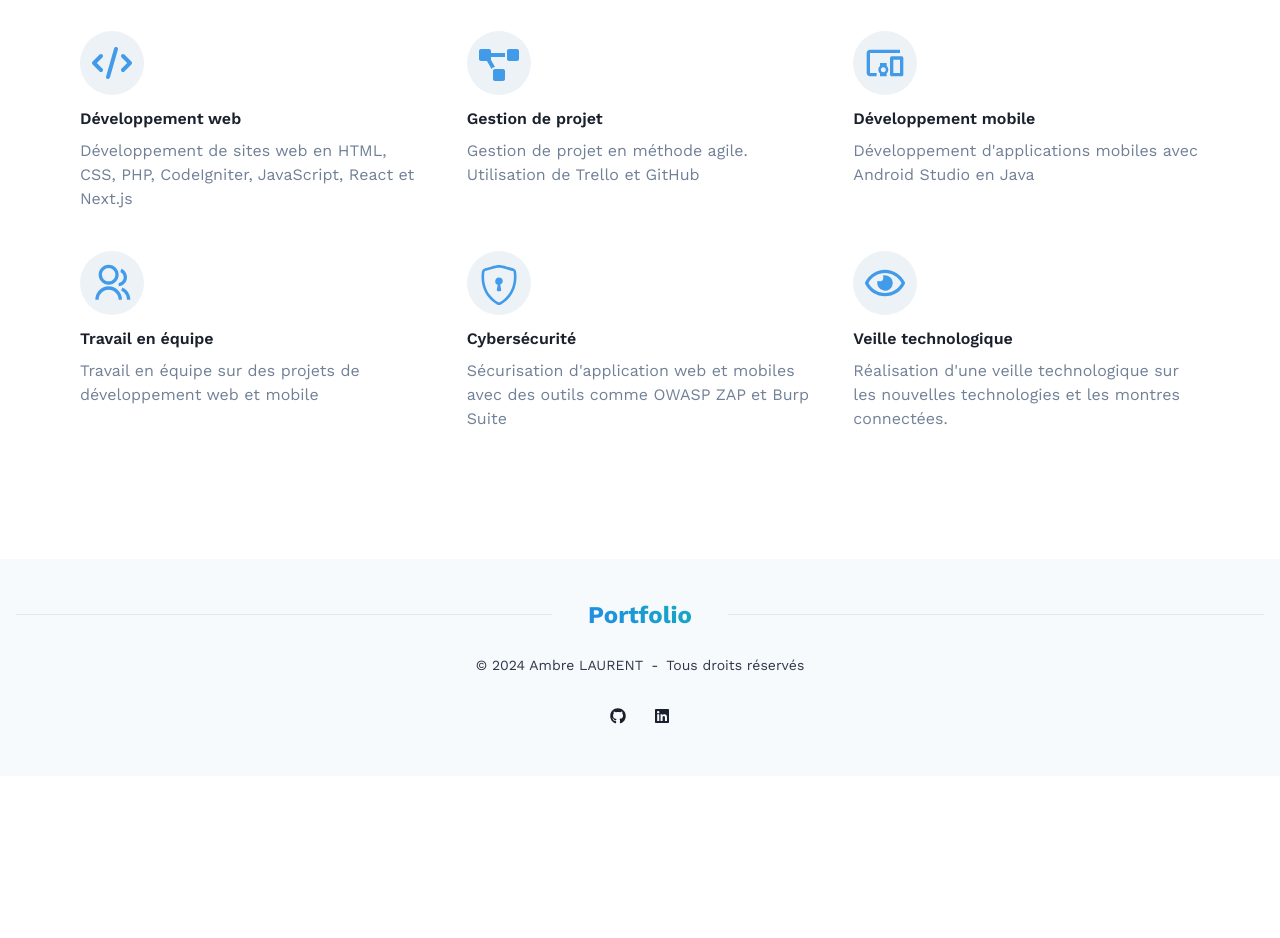
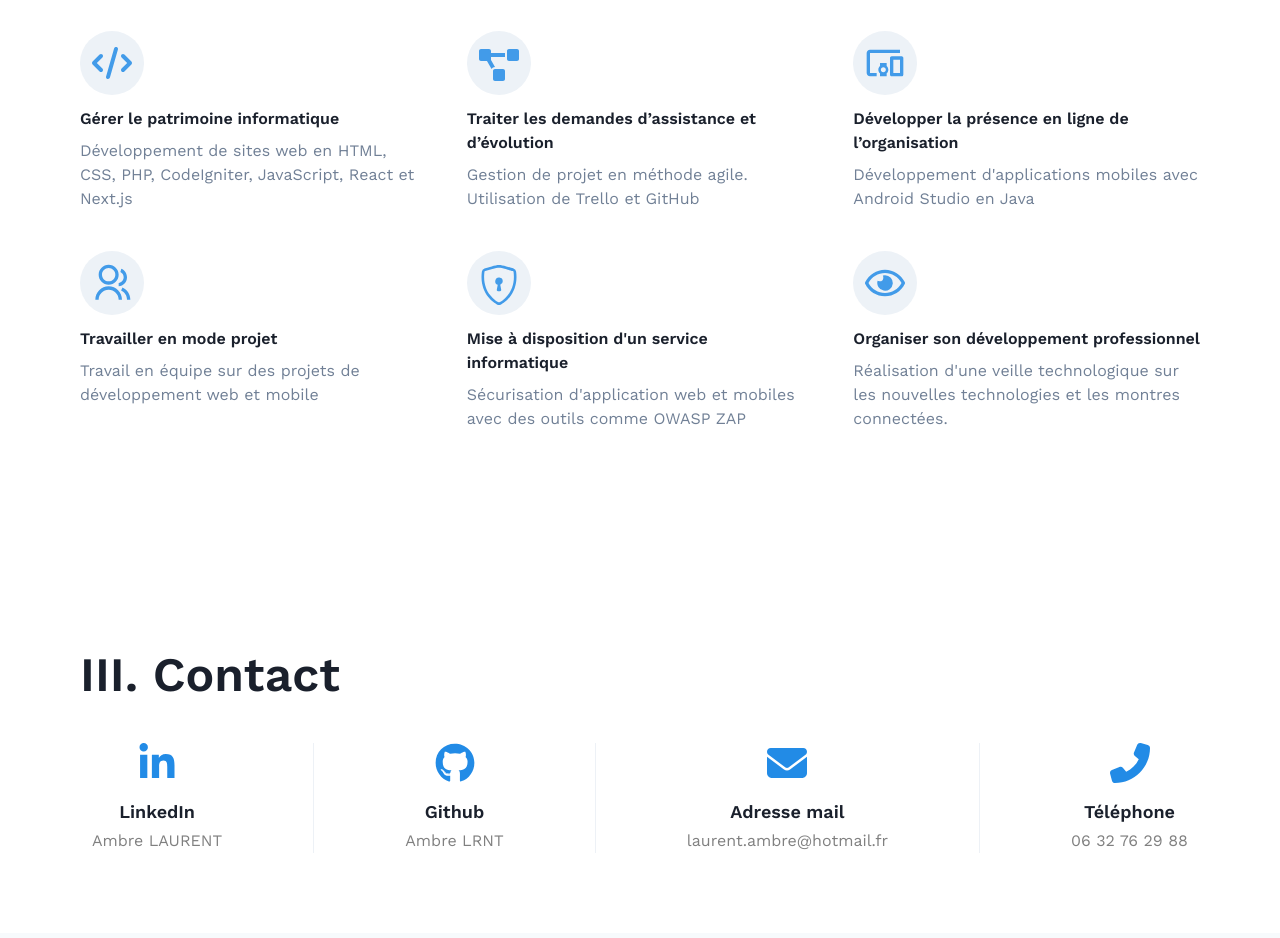
Before and after one commit to Ukureii/portfolio, a Next.js app: page / in a window 1280 px wide. Shown: the part 1714-2652 px from the top of the page. Before the commit the page ends 2490 px from the top, so only its background shows below. Built offline with nearby package versions, Linux system fonts and the light colour scheme.

Commit message:
change Contact.js, Footer.js, globals.css, Hero.js, NavBar.js, page.js, Skills.js, Slides.js

```diff
--- /dev/null
+++ b/app/components/Contact.js
@@ -0,0 +1,74 @@
+import React from 'react';
+import {Stack, Text, Divider, Icon, Flex, Link} from "@chakra-ui/react";
+import {Fragment} from "react";
+import { FaLinkedinIn, FaGithub, FaPhoneFlip, FaEnvelope } from "react-icons/fa6";
+
+const contactOptions = [
+    {
+        label: 'LinkedIn',
+        value: 'Ambre LAURENT',
+        link: 'https://www.linkedin.com/in/ambre-laurent-847129257/',
+        icon: FaLinkedinIn
+    },
+    {
+        label: 'Github',
+        value: 'Ambre LRNT',
+        link: 'https://github.com/Ukureii',
+        icon: FaGithub
+    },
+    {
+        label: 'Adresse mail',
+        value: 'laurent.ambre@hotmail.fr',
+        link: 'mailto:laurent.ambre@hotmail.fr',
+        icon: FaEnvelope
+    },
+    {
+        label: 'Téléphone',
+        value: '06 32 76 29 88',
+        link: 'tel:0632762988',
+        icon: FaPhoneFlip
+    }
+];
+
+export default function Contact() {
+    return (
+        <>
+            <Stack p={20} >
+                <Text fontWeight={600} mb={6} fontSize={{ base: 'xl', sm: '4xl', lg: '5xl' }}>
+                    III. Contact
+                </Text>
+                <Stack
+                    spacing={{ base: 6, md: 0 }}
+                    direction={{ base: 'column', md: 'row' }}
+                    justifyContent="space-between"
+                >
+                    {contactOptions.map((option, index) => (
+                        <Fragment key={index}>
+                            <Stack
+                                spacing={3}
+                                direction="column"
+                                alignItems="center"
+                                px={3}
+                            >
+                                <Link href={option.link} isExternal>
+                                    <Icon className={'btnIcon'} as={option.icon} w={10} h={10} color={'#228be6'}/>
+                                </Link>
+                                <Text mt={-1} fontSize="lg" fontWeight="semibold">
+                                    {option.label}
+                                </Text>
+                                <Text mt={-2} color={'gray'} fontSize="md" textAlign="center">
+                                    {option.value}
+                                </Text>
+                            </Stack>
+                            {contactOptions.length - 1 !== index && (
+                                <Flex d={{ base: 'none', md: 'flex' }}>
+                                    <Divider orientation="vertical" />
+                                </Flex>
+                            )}
+                        </Fragment>
+                    ))}
+                </Stack>
+            </Stack>
+        </>
+    )
+}
--- a/app/components/Footer.js
+++ b/app/components/Footer.js
@@ -6,7 +6,6 @@ import {
     Link,
     useColorModeValue,
     Stack,
-    IconButton
 } from '@chakra-ui/react'
 import Logo from './Logo'
 import { FaLinkedin, FaGithub } from "react-icons/fa6";
@@ -49,9 +48,13 @@ export default function Footer() {
                         Tous droits réservés
                     </Text>
                 </Stack>
-                <Stack justify={'center'} mt={5} direction={'row'} spacing={1}>
-                    <IconButton variant={'ghost'} isRound={true} icon={<FaGithub />} as={Link} href={'https://github.com/Ukureii'} target={"_blank"} />
-                    <IconButton variant={'ghost'} isRound={true} icon={<FaLinkedin />} as={Link} href={'https://fr.linkedin.com/in/ambre-laurent-847129257?trk=people-guest_people_search-card'} target={"_blank"} />
+                <Stack justify="center" mt={5} direction="row" spacing={3}>
+                    <Link href="https://github.com/Ukureii" isExternal>
+                        <button className={'btn'}><FaGithub fontSize={18} /></button>
+                    </Link>
+                    <Link href="https://www.linkedin.com/in/ambre-laurent-847129257/" isExternal>
+                        <button className={'btn'}><FaLinkedin fontSize={18} /></button>
+                    </Link>
                 </Stack>
             </Box>
         </Box>
--- a/app/components/HomePage.js
+++ b/app/components/Hero.js
@@ -14,7 +14,7 @@ import {
 } from '@chakra-ui/react'
 import { FaGithub } from 'react-icons/fa'
 
-export default function CallToActionWithVideo() {
+export default function Hero() {
   return (
     <Container maxW={'7xl'} mt={{ lg: '-40px' }} mb={{ sm: '20px', md: '40px', lg: '40px' }}>
       <Stack
--- a/app/components/NavBar.js
+++ b/app/components/NavBar.js
@@ -6,9 +6,10 @@ import {
 } from '@chakra-ui/react';
 
 const navLinks = [
-  { name: 'Accueil', path: '/' },
-  { name: 'Projets', path: '/projets' },
-  { name: 'Contact', path: '/contact' },
+  { name: 'Accueil', path: '#' },
+  { name: 'Projets', path: '#projets' },
+  { name: 'Compétences', path: '#competences' },
+  { name: 'Contact', path: '#contact' },
   { name: 'CV', path: '/cv' }
 ];
 
--- a/app/components/Skills.js
+++ b/app/components/Skills.js
@@ -6,7 +6,6 @@ import { FaProjectDiagram, FaRegEye } from "react-icons/fa";
 import { MdDevicesOther } from "react-icons/md";
 import { RiGroupLine } from "react-icons/ri";
 import { BsShieldLock } from "react-icons/bs";
-
 
 const Feature = ({ title, text, icon }) => {
   return (
@@ -37,42 +36,42 @@ export default function SimpleThreeColumns() {
       <SimpleGrid columns={{ base: 1, md: 3 }} spacing={10}>
         <Feature
           icon={<Icon as={FaCode} w={10} h={10} />}
-          title={'Développement web'}
+          title={'Gérer le patrimoine informatique'}
           text={
             'Développement de sites web en HTML, CSS, PHP, CodeIgniter, JavaScript, React et Next.js'
           }
         />
         <Feature
           icon={<Icon as={FaProjectDiagram} mb={'-1'} w={10} h={10} />}
-          title={'Gestion de projet'}
+          title={'Traiter les demandes d’assistance et d’évolution'}
           text={
             'Gestion de projet en méthode agile. Utilisation de Trello et GitHub'
           }
         />
         <Feature
           icon={<Icon as={MdDevicesOther} w={10} h={10} />}
-          title={'Développement mobile'}
+          title={'Développer la présence en ligne de l’organisation'}
           text={
             'Développement d\'applications mobiles avec Android Studio en Java'
           }
         />
           <Feature
               icon={<Icon as={RiGroupLine} w={10} h={10} />}
-              title={'Travail en équipe'}
+              title={'Travailler en mode projet'}
               text={
                   'Travail en équipe sur des projets de développement web et mobile'
               }
           />
           <Feature
               icon={<Icon as={BsShieldLock} mb={'-1'} w={10} h={10} />}
-              title={'Cybersécurité'}
+              title={'Mise à disposition d\'un service informatique'}
               text={
-                  'Sécurisation d\'application web et mobiles avec des outils comme OWASP ZAP et Burp Suite'
+                  'Sécurisation d\'application web et mobiles avec des outils comme OWASP ZAP'
               }
           />
           <Feature
               icon={<Icon as={FaRegEye} w={10} h={10} />}
-              title={'Veille technologique'}
+              title={'Organiser son développement professionnel'}
               text={
                   'Réalisation d\'une veille technologique sur les nouvelles technologies et les montres connectées.'
               }
--- a/app/components/Slides.js
+++ b/app/components/Slides.js
@@ -7,9 +7,9 @@ import {
   Heading,
   Text,
   Stack,
-  Image, Tag,
+  Image, Tag, IconButton, Link,
 } from '@chakra-ui/react';
-import { FaAngleLeft, FaAngleRight } from 'react-icons/fa6';
+import {FaAngleLeft, FaAngleRight, FaGithub} from 'react-icons/fa6';
 
 const data = [
   { id: 1, title: "Dōmori", env: 'Mobile', description : 'Application de garde d’animaux de compagnie entre particuliers.', tags: ['Java', 'Android Studio', 'MySQL'], imageUrl: '/doomori.png' },
@@ -44,7 +44,7 @@ export default function EmblaCarousel() {
                 <Box
                   role={'group'}
                   p={6}
-                  width={'330px'}
+                  width={{ base: '220px', md: '330px', lg: '330px' }}
                   bg={useColorModeValue('white', 'gray.800')}
                   boxShadow={'xl'}
                   rounded={'lg'}
@@ -92,7 +92,7 @@ export default function EmblaCarousel() {
                     <Text color={'gray.500'} fontSize={'sm'} textAlign={"start"}>
                       {item.description}
                     </Text>
-                    <Stack direction="row" spacing={2} mt={2}>
+                    <Stack direction="row" spacing={2} mt={2} visibility={{ base: 'hidden', sm: 'visible', lg: 'visible' }}>
                       {item.tags.map(tag => (
                           <Tag size={'sm'} key={tag} color={'gray.500'} bg={'gray.100'} >
                             {tag}
--- a/app/globals.css
+++ b/app/globals.css
@@ -52,12 +52,21 @@
 }
 
 .embla__prev:hover,
-.embla__next:hover {
+.embla__next:hover,
+.btn:hover {
   color: #228be6 ;
 }
 
-.embla__next, .embla__prev {
+.embla__next, .embla__prev, .btn {
   transition: 300ms ease;
+}
+
+.btnIcon {
+  transition: 300ms ease;
+}
+
+.btnIcon:hover {
+  color: #15aabf;
 }
 
 .title {
--- a/app/page.js
+++ b/app/page.js
@@ -1,9 +1,42 @@
 'use client'
 import { useState, useEffect } from "react"
-import HomePage from "./components/HomePage";
+import Hero from "./components/Hero";
 import Footer from "./components/Footer";
 import Skills from "./components/Skills";
 import Slides from "./components/Slides";
+import Contact from "./components/Contact";
+
+const Accueil = () => {
+    return (
+        <div id="accueil">
+            <Hero />
+        </div>
+    );
+};
+
+const Projets = () => {
+    return (
+        <div id="projets">
+            <Slides />
+        </div>
+    );
+};
+
+const Competences = () => {
+    return (
+        <div id="competences">
+            <Skills />
+        </div>
+    );
+};
+
+const Cont = () => {
+    return (
+        <div id="contact">
+            <Contact />
+        </div>
+    );
+};
 
 const ExampleComponent = () => {
     const [isToggle, setIsToggle] = useState(true);
@@ -18,9 +51,10 @@ const ExampleComponent = () => {
 
     return (
         <>
-        <HomePage />
-        <Slides />
-        <Skills />
+            <Accueil />
+            <Projets />
+            <Competences />
+            <Cont />
             <Footer />
         </>
     );
```
Lines whose indentation alone changed are shown as unchanged.
